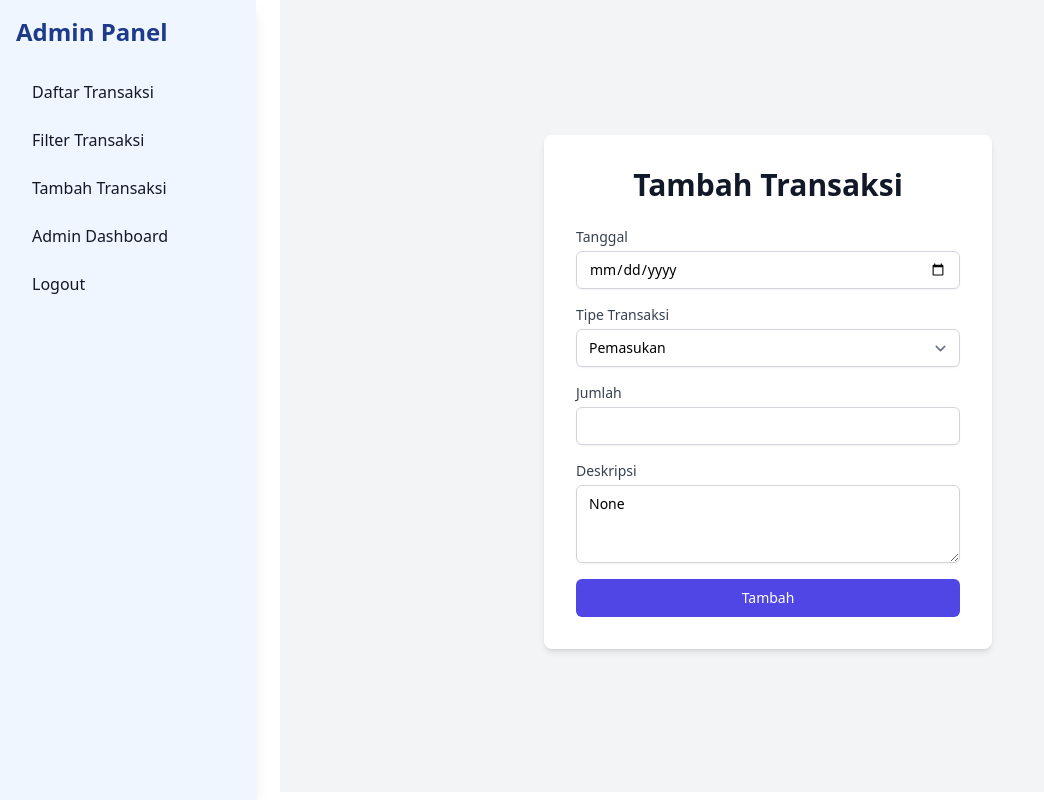
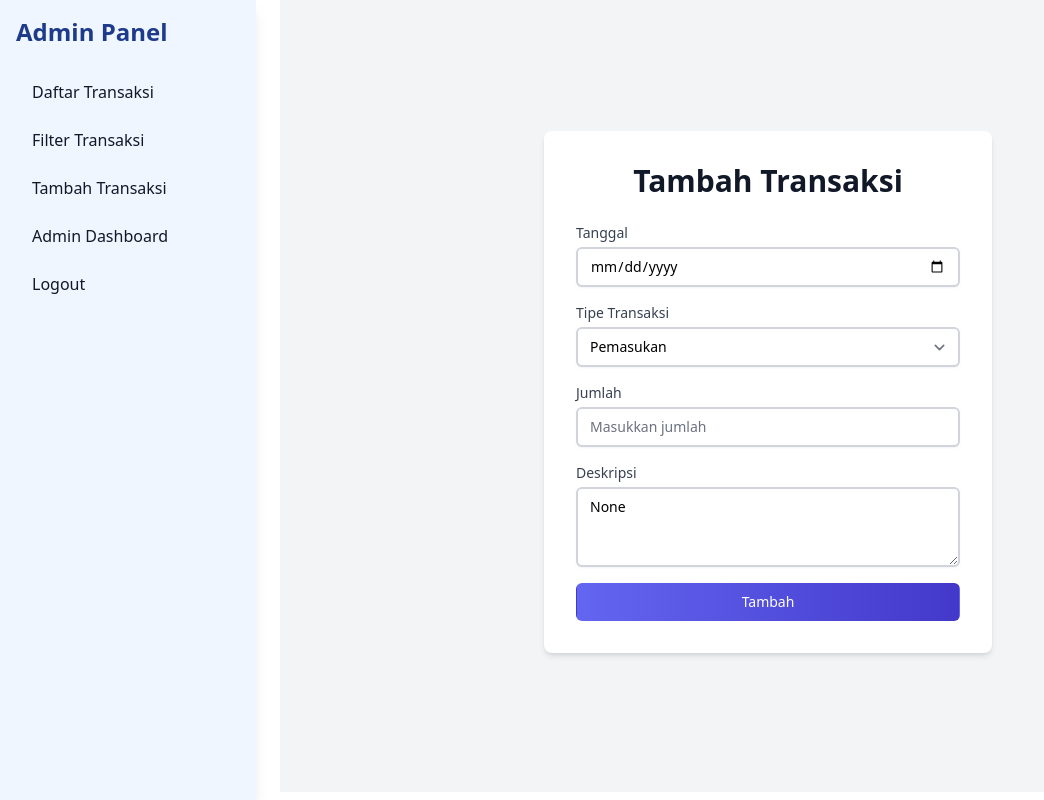
Before and after one commit to yusrb/management_kas, a Django app: page /tambah/ in a window 1280 px wide. Shown: the whole page, without its empty margins (0-1044 px from the left). Run offline with Django 5.2, Linux system fonts and the light colour scheme; a user stored in the database is signed in; style sheets or scripts are compiled from the project's sources; some libraries are stand-ins or nearby versions.

Commit message:
my changes

```diff
--- a/base/templates/base/form_transaksi.html
+++ b/base/templates/base/form_transaksi.html
@@ -1,7 +1,7 @@
 {% extends "base.html" %}
 
 {% block content %}
-<div class="min-h-screen flex items-center justify-center bg-gray-100 py-12 px-4 sm:px-6 lg:px-8 relative bottom-8">
+<div class="min-h-screen flex items-center justify-center bg-gray-100 py-12 px-4 sm:px-6 lg:px-8 relative bottom-8" data-aos="fade-in" data-aos-duration="1000">
   <div class="max-w-md w-full bg-white shadow-md rounded-lg p-8 space-y-6">
     <div>
       <h1 class="text-center text-3xl font-extrabold text-gray-900">Tambah Transaksi</h1>
@@ -12,12 +12,12 @@
 
       <div>
         <label for="tanggal" class="block text-sm font-medium text-gray-700">Tanggal</label>
-        <input type="date" name="tanggal" id="tanggal" class="mt-1 block w-full border border-gray-300 rounded-md shadow-sm focus:ring-indigo-500 focus:border-indigo-500 sm:text-sm" value="{{ form.tanggal.value }}">
+        <input type="date" name="tanggal" id="tanggal" placeholder="Pilih tanggal" class="mt-1 block w-full border-2 border-gray-300 rounded-md shadow-sm focus:border-indigo-500 focus:ring-1 focus:ring-indigo-500 sm:text-sm" value="{{ form.tanggal.value }}">
       </div>
 
       <div>
         <label for="tipe_transaksi" class="block text-sm font-medium text-gray-700">Tipe Transaksi</label>
-        <select name="tipe_transaksi" id="tipe_transaksi" class="mt-1 block w-full border border-gray-300 rounded-md shadow-sm focus:ring-indigo-500 focus:border-indigo-500 sm:text-sm">
+        <select name="tipe_transaksi" id="tipe_transaksi" class="mt-1 block w-full border-2 border-gray-300 rounded-md shadow-sm focus:border-indigo-500 focus:ring-1 focus:ring-indigo-500 sm:text-sm">
           <option value="Pemasukan" {% if form.tipe_transaksi.value == 'Pemasukan' %}selected{% endif %}>Pemasukan</option>
           <option value="Pengeluaran" {% if form.tipe_transaksi.value == 'Pengeluaran' %}selected{% endif %}>Pengeluaran</option>
         </select>
@@ -25,16 +25,16 @@
 
       <div>
         <label for="jumlah" class="block text-sm font-medium text-gray-700">Jumlah</label>
-        <input type="number" name="jumlah" id="jumlah" class="mt-1 block w-full border border-gray-300 rounded-md shadow-sm focus:ring-indigo-500 focus:border-indigo-500 sm:text-sm" value="{{ form.jumlah.value }}">
+        <input type="number" name="jumlah" id="jumlah" placeholder="Masukkan jumlah" class="mt-1 block w-full border-2 border-gray-300 rounded-md shadow-sm focus:border-indigo-500 focus:ring-1 focus:ring-indigo-500 sm:text-sm" value="{{ form.jumlah.value }}">
       </div>
 
       <div>
         <label for="deskripsi" class="block text-sm font-medium text-gray-700">Deskripsi</label>
-        <textarea name="deskripsi" id="deskripsi" rows="3" class="mt-1 block w-full border border-gray-300 rounded-md shadow-sm focus:ring-indigo-500 focus:border-indigo-500 sm:text-sm">{{ form.deskripsi.value }}</textarea>
+        <textarea name="deskripsi" id="deskripsi" rows="3" placeholder="Masukkan deskripsi transaksi" class="mt-1 block w-full border-2 border-gray-300 rounded-md shadow-sm focus:border-indigo-500 focus:ring-1 focus:ring-indigo-500 sm:text-sm">{{ form.deskripsi.value }}</textarea>
       </div>
 
       <div class="mt-6">
-        <button type="submit" class="w-full flex justify-center py-2 px-4 border border-transparent text-sm font-medium rounded-md text-white bg-indigo-600 hover:bg-indigo-700 focus:outline-none focus:ring-2 focus:ring-offset-2 focus:ring-indigo-500">
+        <button type="submit" class="w-full flex justify-center py-2 px-4 border border-transparent text-sm font-medium rounded-md text-white bg-gradient-to-r from-indigo-500 to-indigo-700 hover:from-indigo-600 hover:to-indigo-800 focus:outline-none focus:ring-2 focus:ring-offset-2 focus:ring-indigo-500">
           Tambah
         </button>
       </div>
--- a/theme/templates/base.html
+++ b/theme/templates/base.html
@@ -8,6 +8,7 @@
 		<meta charset="UTF-8">
 		<meta name="viewport" content="width=device-width, initial-scale=1.0">
 		<meta http-equiv="X-UA-Compatible" content="ie=edge">
+		<link rel="stylesheet" href="https://unpkg.com/aos@2.3.4/dist/aos.css">
 		{% tailwind_css %}
 	</head>
 	<body>
@@ -20,5 +21,11 @@
 					{% endblock %}
 			</main>
 	</div>
+
+
+	<script src="https://unpkg.com/aos@2.3.4/dist/aos.js"></script>
+	<script>
+		AOS.init();
+	</script>
 	</body>
 </html>
```
Also changed, not shown: base/templates/base/daftar_transaksi.html (+12 -12 lines), base/templates/base/filter_transaksi.html (+7 -8 lines), db.sqlite3.
